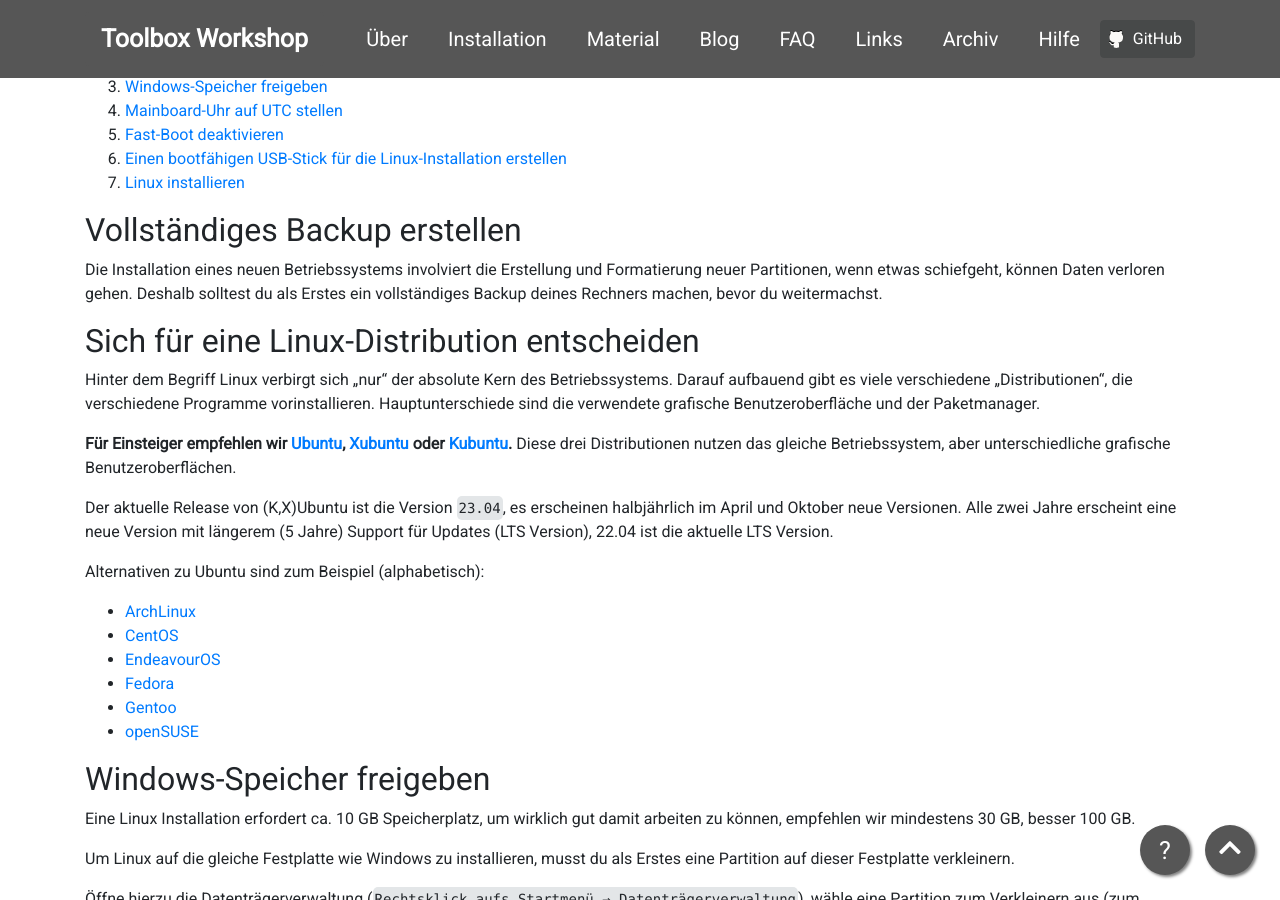
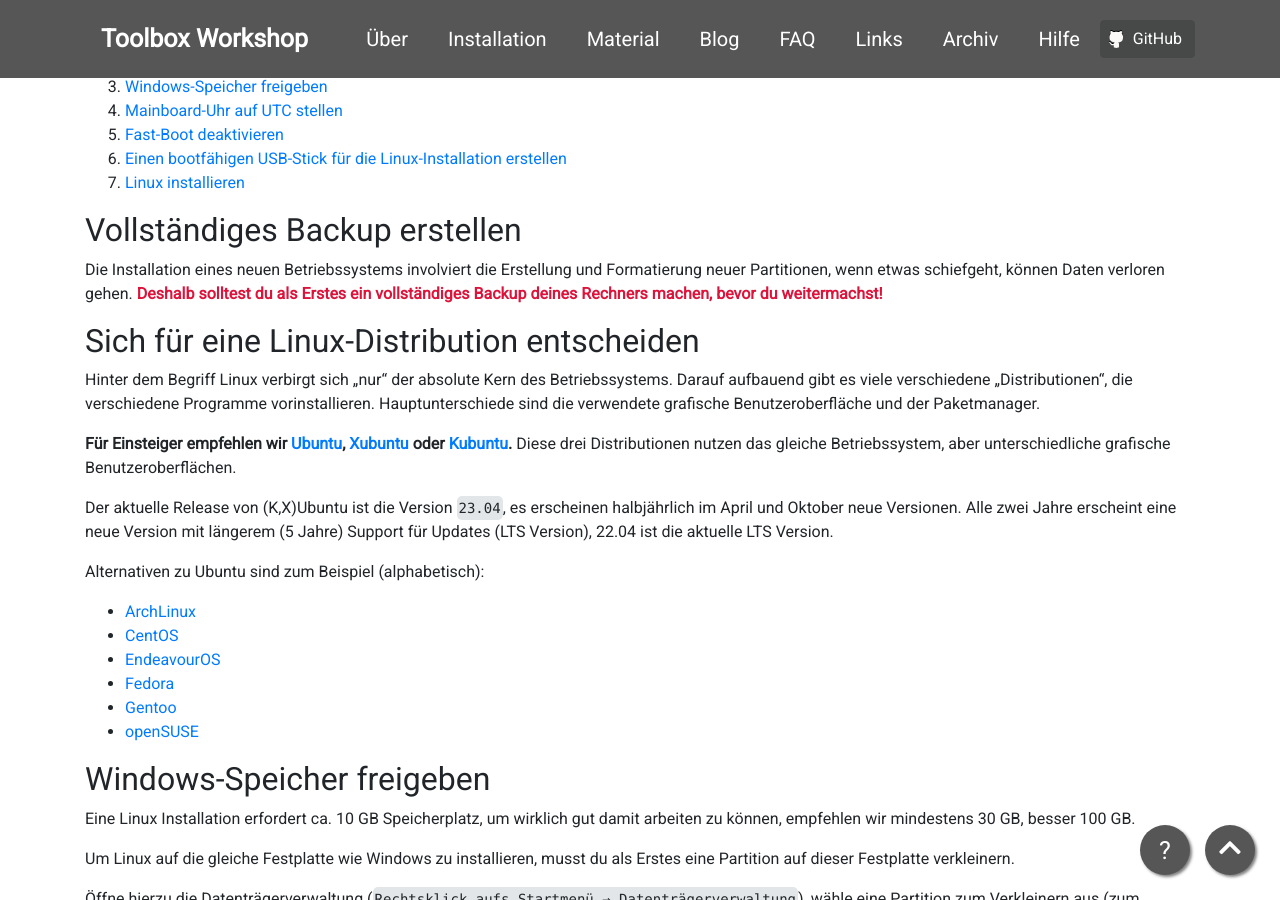
Before and after one commit to pep-dortmund/homepage-toolbox, a Jekyll site: the page built from install/dualboot.md, in a window 1280 px wide and 900 px high, scrolled down 641 px. Built offline with Jekyll 4.4.1, drawn with Linux system fonts in a browser that asks for light colours; nearby versions of some CDN libraries.

Commit message:
change order, mark dualboot backup

```diff
--- a/install/dualboot.md
+++ b/install/dualboot.md
@@ -44,8 +44,9 @@ kannst du der Anleitung ab
 
 Die Installation eines neuen Betriebssystems involviert die Erstellung und
 Formatierung neuer Partitionen, wenn etwas schiefgeht, können Daten verloren gehen.
-Deshalb solltest du als Erstes ein vollständiges Backup deines Rechners machen,
-bevor du weitermachst.
+<span style="color:crimson"> **Deshalb solltest du als Erstes ein vollständiges
+Backup deines Rechners machen, bevor du weitermachst!** </span>
+
 
 
 ## Sich für eine Linux-Distribution entscheiden
```
Also changed, not shown: _data/navigation.yml (+6 -6 lines).
